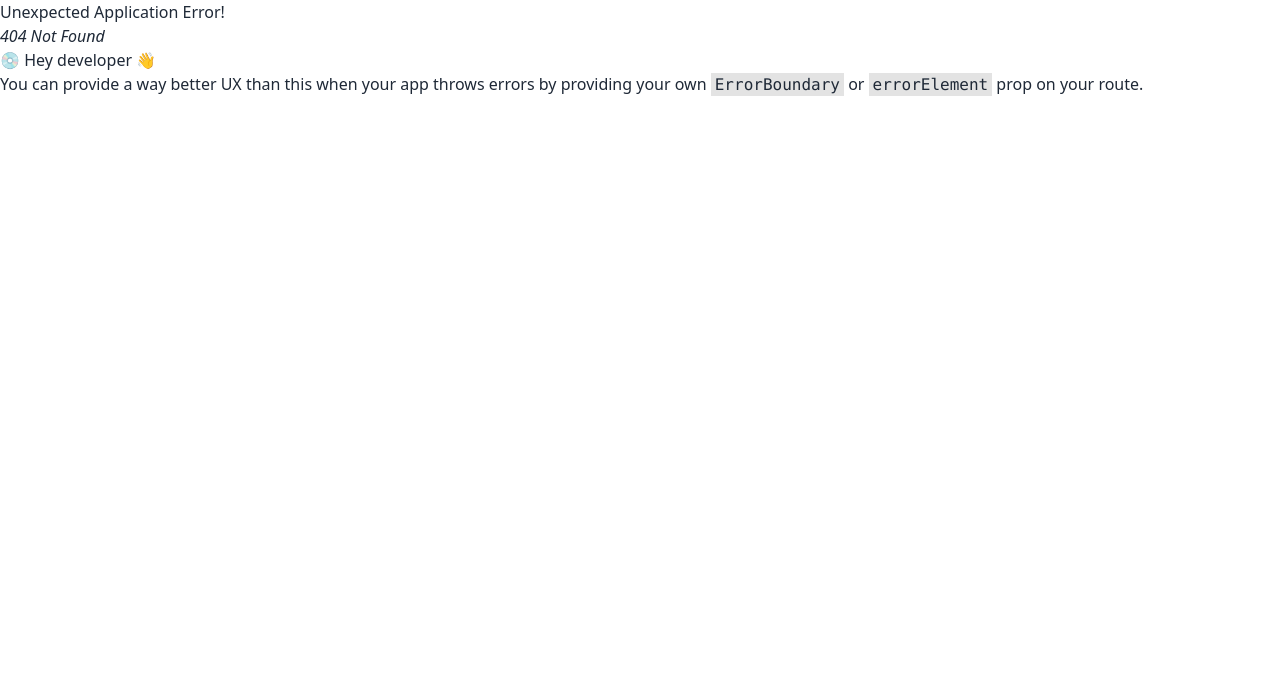
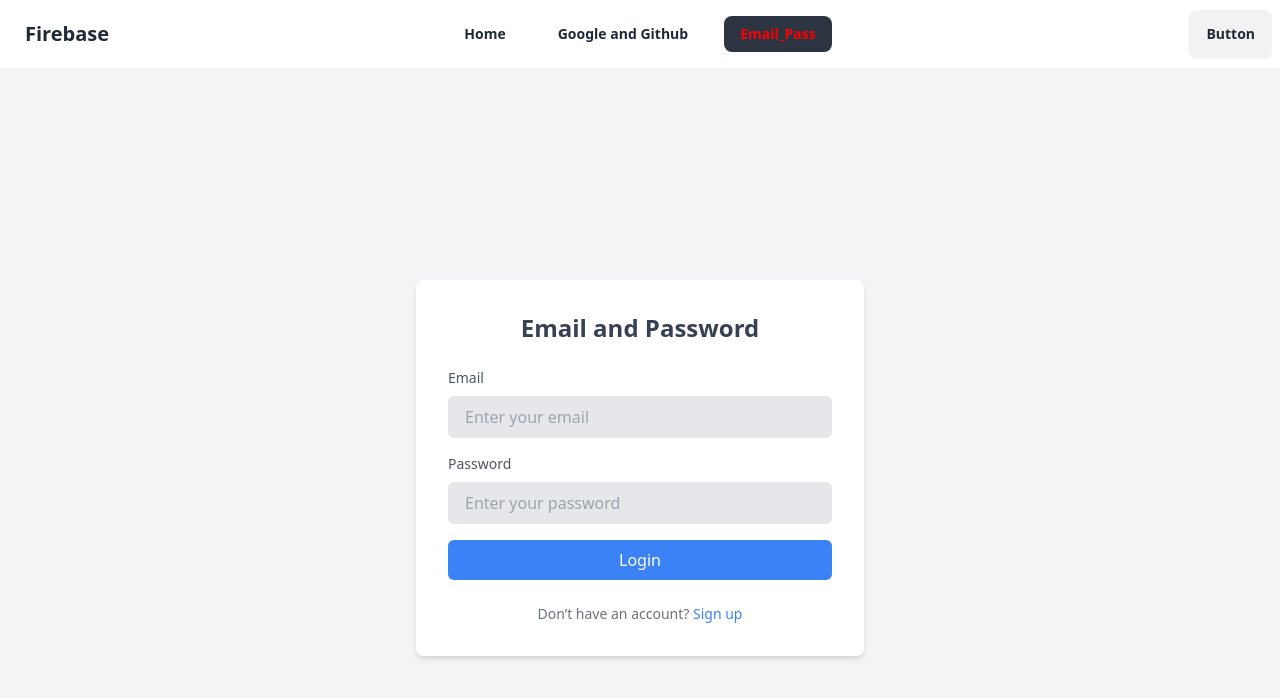
Before and after one commit to md-mostafiz181/practice-firebase, a React (Vite) app: page /email_pass in a window 1280 px wide. Before the commit this address had no page. Shown: the top 698 px of the page. Built offline with nearby package versions, Linux system fonts and the light colour scheme.

Commit message:
added email and password design input field

```diff
--- /dev/null
+++ b/src/components/Email_Pass/Email_Pass.jsx
@@ -0,0 +1,46 @@
+
+
+const Email_Pass = () => {
+    return (
+        <div className="flex items-center justify-center h-screen bg-gray-100">
+      <div className="w-full max-w-md p-8 space-y-6 bg-white rounded-lg shadow-md">
+        <h2 className="text-2xl font-bold text-center text-gray-700">Email and Password</h2>
+
+        <form className="space-y-4">
+          <div>
+            <label htmlFor="email" className="block text-sm font-medium text-gray-600">Email</label>
+            <input
+              type="email"
+              id="email"
+              className="w-full px-4 py-2 mt-2 text-gray-700 bg-gray-200 border rounded-md focus:border-blue-500 focus:outline-none focus:ring"
+              placeholder="Enter your email"
+            />
+          </div>
+
+          <div>
+            <label htmlFor="password" className="block text-sm font-medium text-gray-600">Password</label>
+            <input
+              type="password"
+              id="password"
+              className="w-full px-4 py-2 mt-2 text-gray-700 bg-gray-200 border rounded-md focus:border-blue-500 focus:outline-none focus:ring"
+              placeholder="Enter your password"
+            />
+          </div>
+
+          <button
+            type="button" // No functionality, so just a regular button
+            className="w-full px-4 py-2 text-white bg-blue-500 rounded-md hover:bg-blue-600 focus:outline-none focus:bg-blue-600"
+          >
+            Login
+          </button>
+        </form>
+
+        <p className="text-sm text-center text-gray-500">
+          Don’t have an account? <a href="#" className="text-blue-500 hover:underline">Sign up</a>
+        </p>
+      </div>
+    </div>
+    );
+};
+
+export default Email_Pass;
--- a/src/components/Header/Header.jsx
+++ b/src/components/Header/Header.jsx
@@ -8,7 +8,10 @@ const Header = () => {
         <NavLink to="/">Home</NavLink>
       </li>
       <li>
-        <NavLink to="/login">Login</NavLink>
+        <NavLink to="/g_g">Google and Github</NavLink>
+      </li>
+      <li>
+        <NavLink to="/email_pass">Email_Pass</NavLink>
       </li>
     </>
   );
--- a/src/components/Login/Login.jsx
+++ b/src/components/Login/Login.jsx
@@ -49,7 +49,7 @@ const Login = () => {
     <div>
       <div className="flex items-center justify-center h-screen bg-gray-100">
         <div className="bg-white p-8 rounded-lg shadow-lg max-w-md w-full text-center">
-          <h2 className="text-2xl font-semibold mb-6 text-gray-700">Login</h2>
+          <h2 className="text-2xl font-semibold mb-6 text-gray-700">Login google and github</h2>
           <form>
             <div className="mb-4 text-left">
               <label
```
Also changed, not shown: src/main.jsx (+6 -1 lines).
